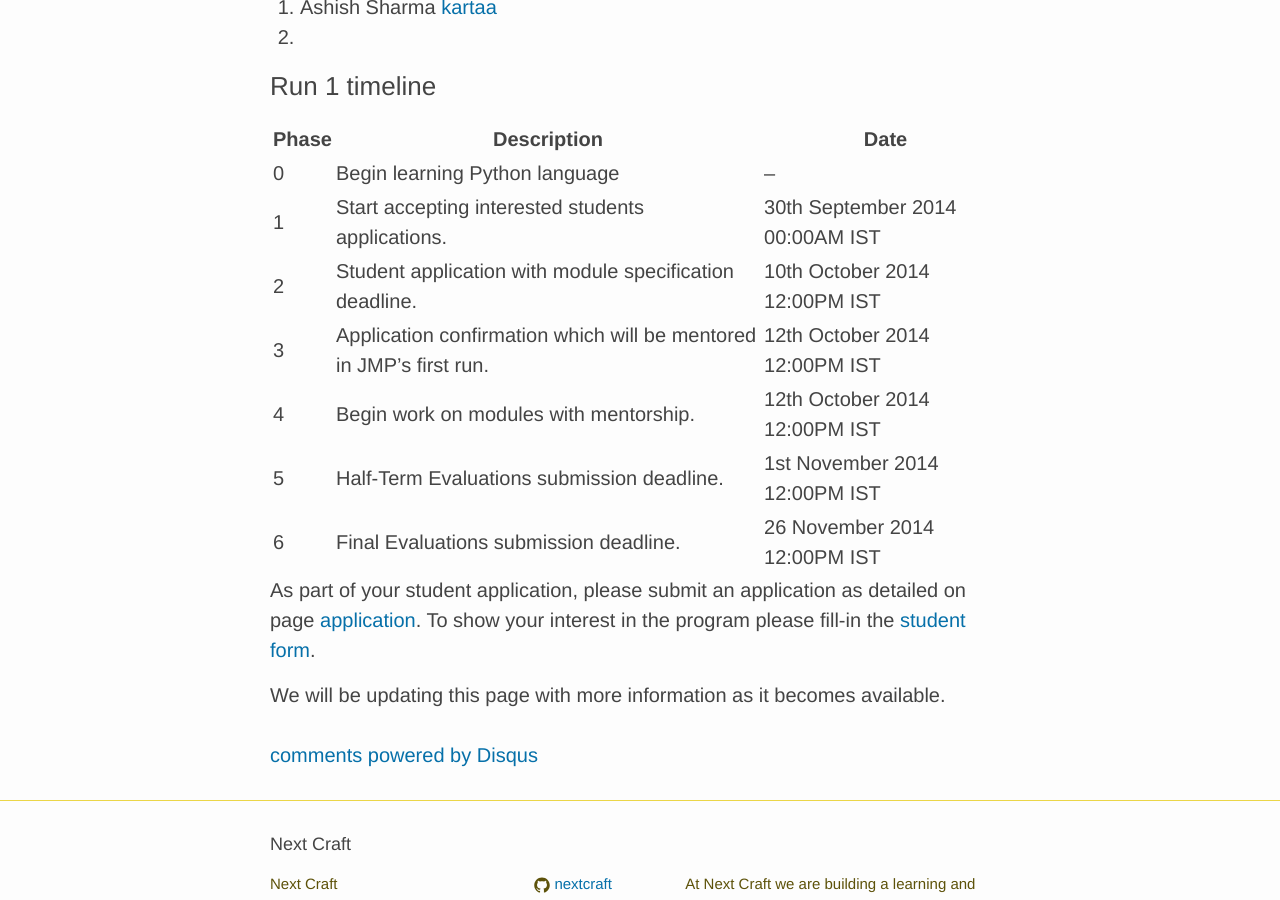
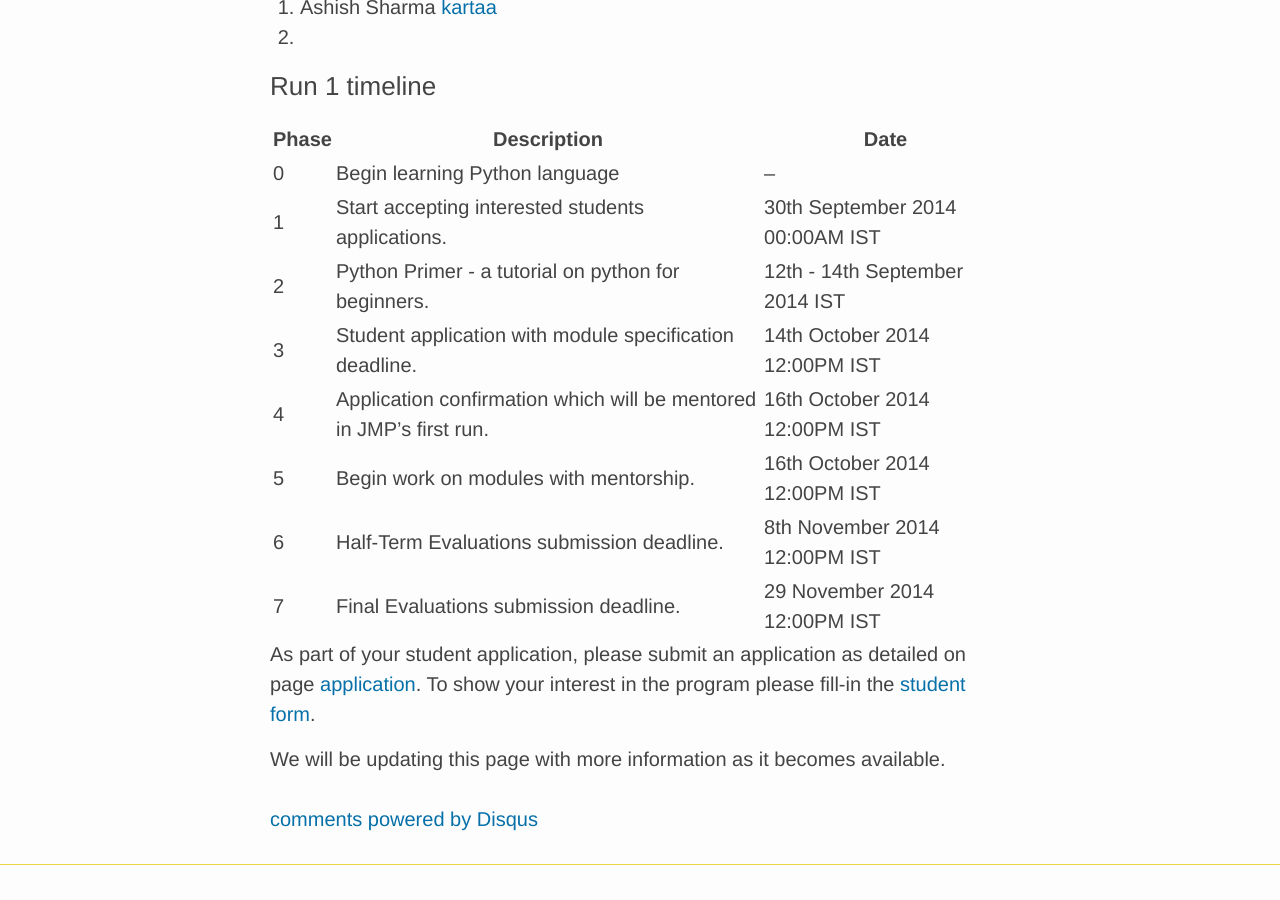
Before and after one commit to nextcraft/nextcraft.github.io, a Jekyll site: the page built from projects/JMP.md, in a window 1280 px wide and 900 px high, scrolled down 1239 px. Built offline with Jekyll 4.4.1, drawn with Linux system fonts in a browser that asks for light colours; comment, search, counter and statistics services are not loaded.

Commit message:
Update timelines add a python tutorial to the timeline.

```diff
--- a/projects/JMP.md
+++ b/projects/JMP.md
@@ -38,11 +38,12 @@ Since we have limited mentorship resource at our disposal, only limited students
 |---|---|---|
 | 0  | Begin learning Python language  | --  |
 | 1  | Start accepting interested students applications.  | 30th September 2014 00:00AM IST  |
-| 2  | Student application with module specification deadline.  | 10th October 2014 12:00PM IST  |
-| 3  | Application confirmation which will be mentored in JMP's first run.  | 12th October 2014 12:00PM IST  |
-| 4  | Begin work on modules with mentorship.  | 12th October 2014 12:00PM IST   |
-| 5  | Half-Term Evaluations submission deadline.  | 1st November 2014 12:00PM IST  |
-| 6  | Final Evaluations submission deadline.  | 26 November 2014 12:00PM IST  |
+| 2  | Python Primer - a tutorial on python for beginners. | 12th - 14th September 2014 IST |
+| 3  | Student application with module specification deadline.  | 14th October 2014 12:00PM IST  |
+| 4  | Application confirmation which will be mentored in JMP's first run.  | 16th October 2014 12:00PM IST  |
+| 5  | Begin work on modules with mentorship.  | 16th October 2014 12:00PM IST   |
+| 6  | Half-Term Evaluations submission deadline.  | 8th November 2014 12:00PM IST  |
+| 7  | Final Evaluations submission deadline.  | 29 November 2014 12:00PM IST  |
 
 As part of your student application, please submit an application as detailed on page [application][application].
 To show your interest in the program please fill-in the [student form][form].
```
